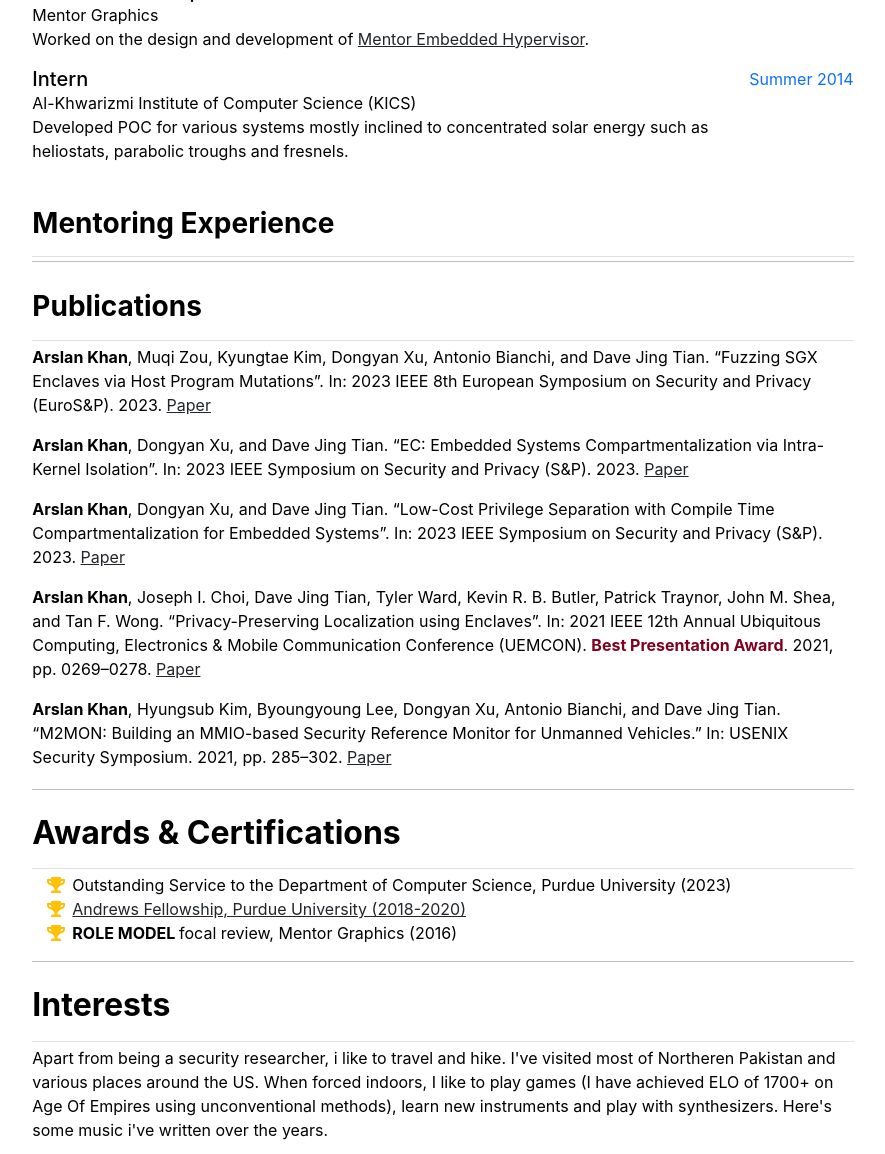
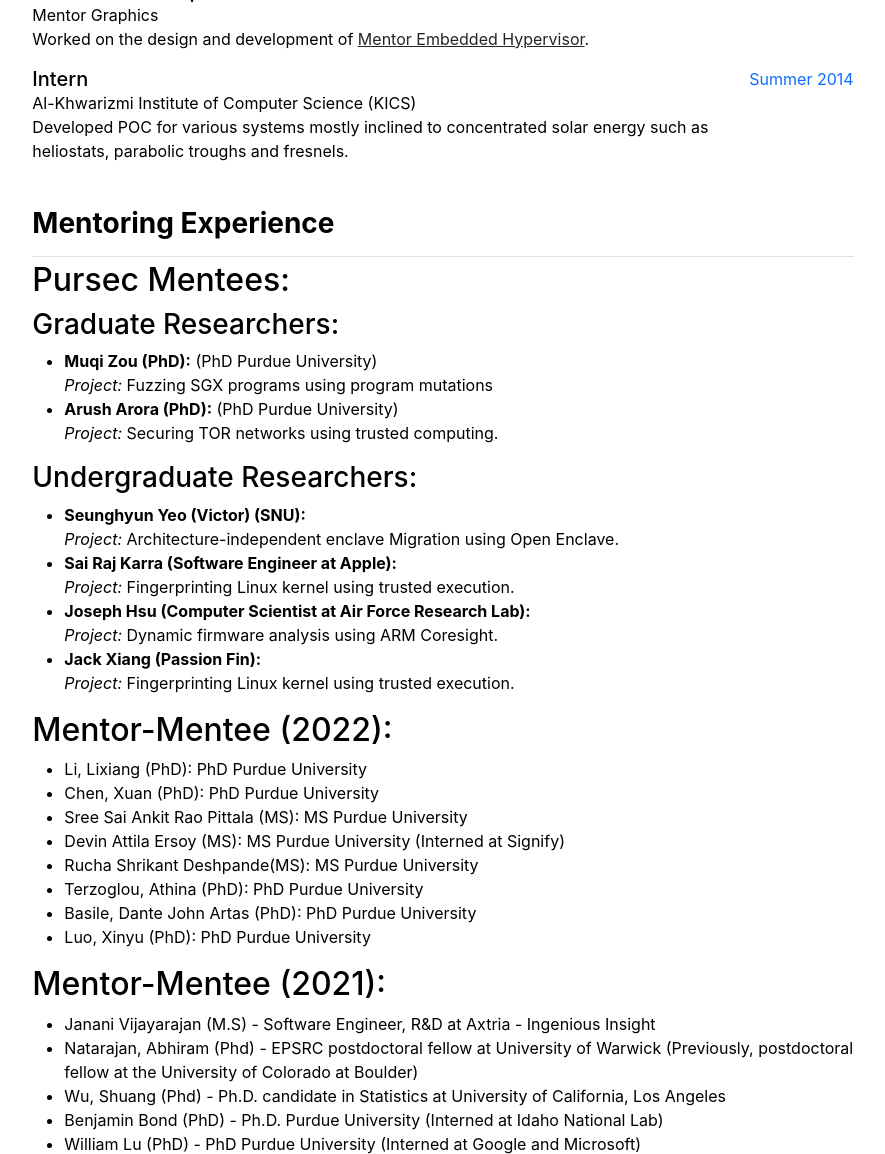
Before and after one commit to Arslan8/arslan8.github.io, a Jekyll site: the page built from index.md, in a window 1280 px wide and 1400 px high, scrolled down 1040 px, cut to the strip 0-1154 px from the top of the window. Shown: the whole strip, without its empty margins (197-1082 px from the left). Built offline with Jekyll 4.4.1, drawn with Linux system fonts in a browser that asks for light colours.

Commit message:
Adding mentoring experience

```diff
--- a/_layouts/home.html
+++ b/_layouts/home.html
@@ -95,6 +95,61 @@
           <div class="col-md-12">
                  <h3 class="fw-bold border-bottom mt-4 pb-3 mb-1">Mentoring Experience</h3>
 
+<h2>Pursec Mentees:</h2>
+
+<h3>Graduate Researchers:</h3>
+<ul>
+    <li>
+        <strong>Muqi Zou (PhD):</strong> (PhD Purdue University)<br>
+        <em>Project:</em> Fuzzing SGX programs using program mutations
+    </li>
+    <li>
+        <strong>Arush Arora (PhD):</strong> (PhD Purdue University)<br>
+        <em>Project:</em> Securing TOR networks using trusted computing.
+    </li>
+</ul>
+
+<h3>Undergraduate Researchers:</h3>
+<ul>
+    <li>
+        <strong>Seunghyun Yeo (Victor) (SNU):</strong><br>
+        <em>Project:</em> Architecture-independent enclave Migration using Open Enclave.
+    </li>
+    <li>
+        <strong>Sai Raj Karra (Software Engineer at Apple):</strong><br>
+        <em>Project:</em> Fingerprinting Linux kernel using trusted execution.
+    </li>
+    <li>
+        <strong>Joseph Hsu (Computer Scientist at Air Force Research Lab):</strong><br>
+        <em>Project:</em> Dynamic firmware analysis using ARM Coresight.
+    </li>
+    <li>
+        <strong>Jack Xiang (Passion Fin):</strong><br>
+        <em>Project:</em> Fingerprinting Linux kernel using trusted execution.
+    </li>
+</ul>
+
+<h2>Mentor-Mentee (2022):</h2>
+<ul>
+    <li>Li, Lixiang (PhD): PhD Purdue University</li>
+    <li>Chen, Xuan (PhD): PhD Purdue University</li>
+    <li>Sree Sai Ankit Rao Pittala (MS): MS Purdue University</li>
+    <li>Devin Attila Ersoy (MS): MS Purdue University (Interned at Signify)</li>
+    <li>Rucha Shrikant Deshpande(MS): MS Purdue University</li>
+    <li>Terzoglou, Athina (PhD): PhD Purdue University</li>
+    <li>Basile, Dante John Artas (PhD): PhD Purdue University</li>
+    <li>Luo, Xinyu (PhD): PhD Purdue University</li>
+</ul>
+
+<h2>Mentor-Mentee (2021):</h2>
+<ul>
+    <li>Janani Vijayarajan (M.S) - Software Engineer, R&amp;D at Axtria - Ingenious Insight</li>
+    <li>Natarajan, Abhiram (Phd) - EPSRC postdoctoral fellow at University of Warwick (Previously, postdoctoral fellow at the University of Colorado at Boulder)</li>
+    <li>Wu, Shuang (Phd) - Ph.D. candidate in Statistics at University of California, Los Angeles</li>
+    <li>Benjamin Bond (PhD) - Ph.D. Purdue University (Interned at Idaho National Lab)</li>
+    <li>William Lu (PhD) - PhD Purdue University (Interned at Google and Microsoft)</li>
+</ul>
+
 
 <hr class="m-0" />
 </div>
```
